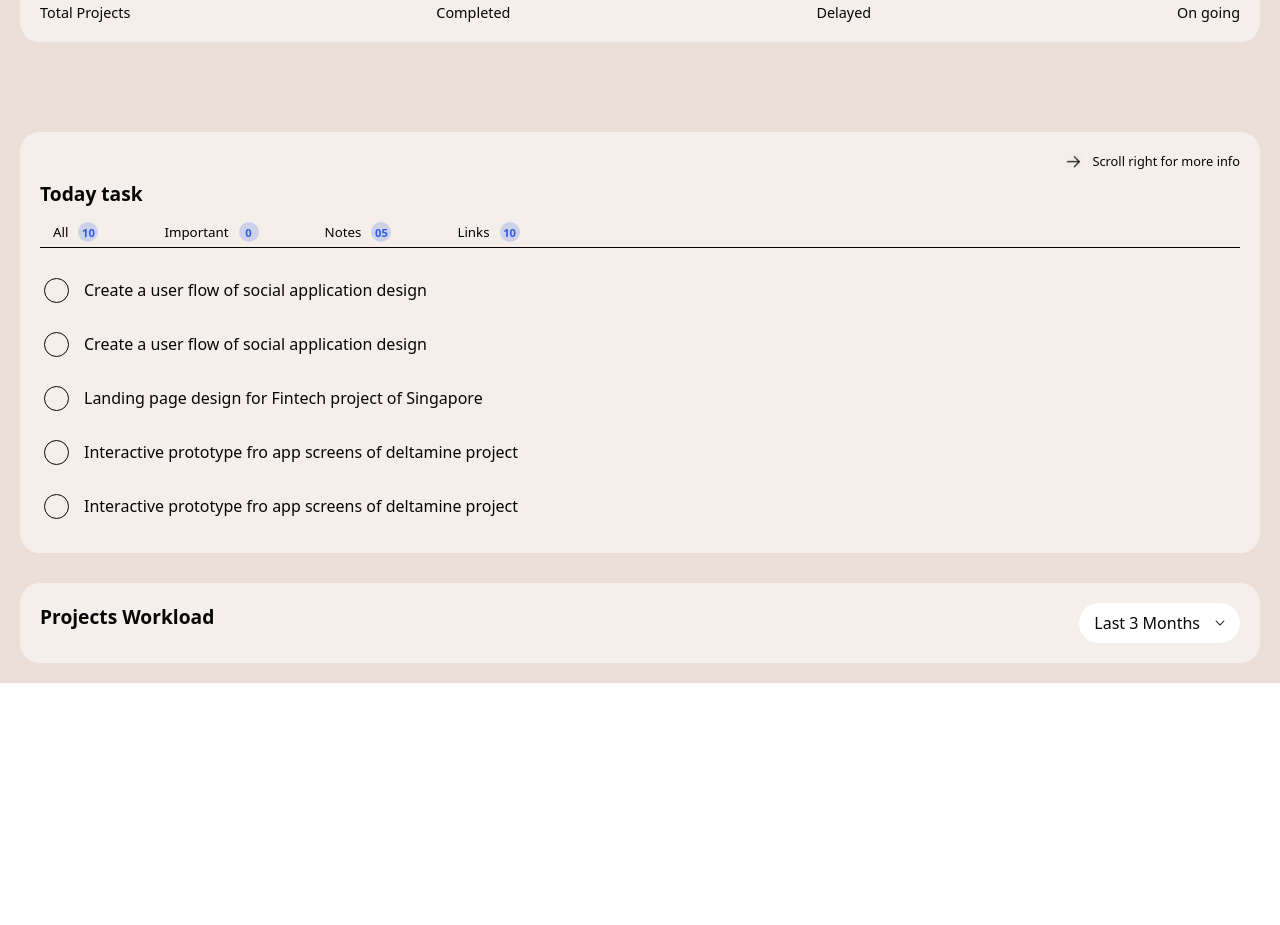
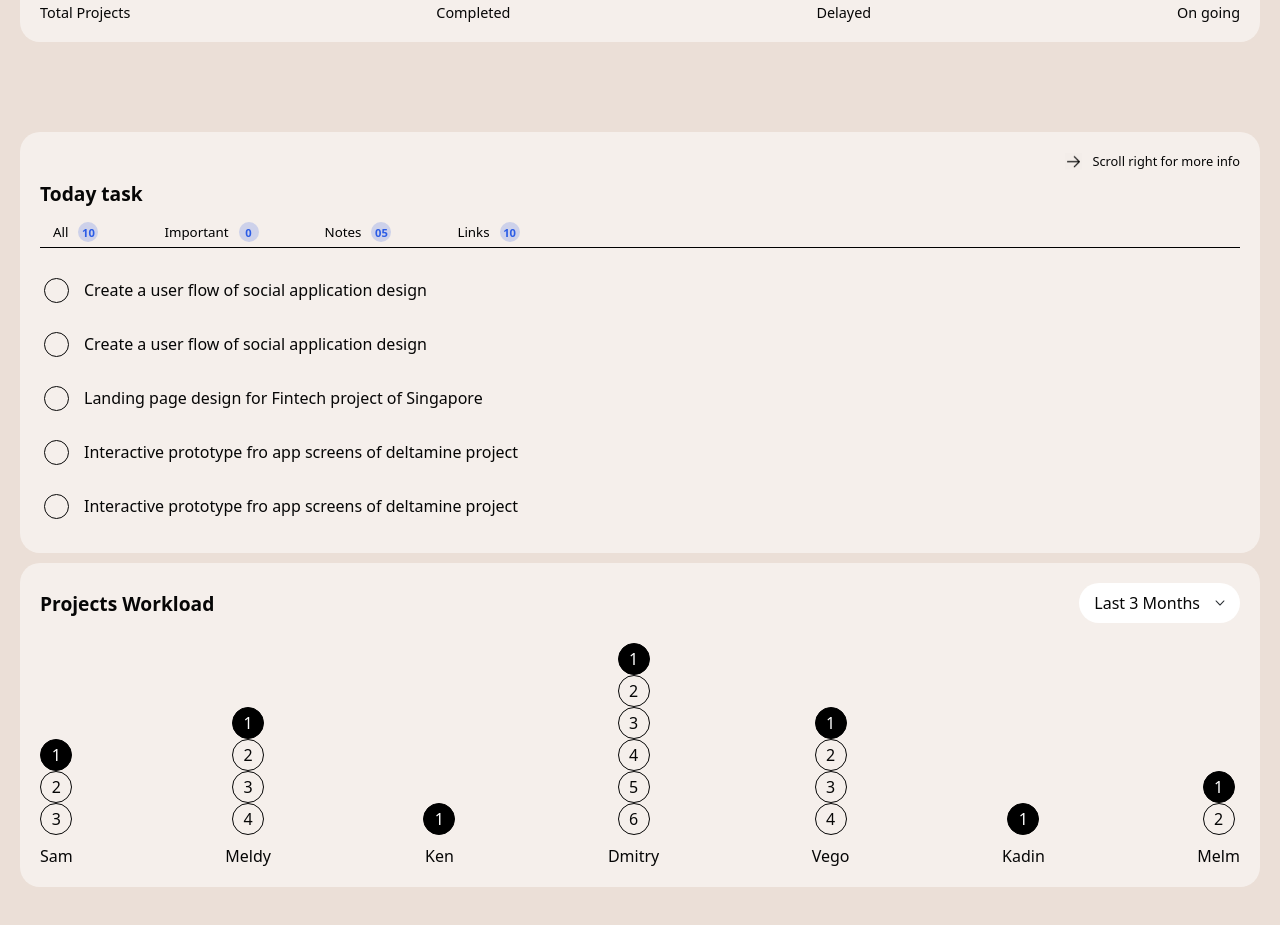
Before and after one commit to vibe-coder/promage-dashboard-main, a React (Create React App) app in the folder promage-dashboard/: page / in a window 1280 px wide. Shown: the part 1463-2388 px from the top of the page. Before the commit the page ends 2146 px from the top, so only its background shows below. Built offline with nearby package versions, Linux system fonts and the light colour scheme.

Commit message:
styling task section

```diff
--- a/promage-dashboard/src/Dashboard-Components/Header.jsx
+++ b/promage-dashboard/src/Dashboard-Components/Header.jsx
@@ -1,6 +1,7 @@
 import React from 'react'
 import "./SCSS/Header.scss"
 import user from "../Images/ME.jpg"
+import arrowDown from "../Images/arrow-down.svg"
 
 
 function Header() {
@@ -21,7 +22,7 @@ function Header() {
           </div>
 
           <div className='arrow'>
-            .
+            <img src={arrowDown} alt="Arrow Down Icon"/>
           </div>
         </div>
       </div>
--- a/promage-dashboard/src/Dashboard-Components/SCSS/Compnent-Container.scss
+++ b/promage-dashboard/src/Dashboard-Components/SCSS/Compnent-Container.scss
@@ -11,5 +11,6 @@ body{
   .component-container{
     background-color: #EBDFD7;
     padding: 20px;
+    padding-bottom: 100px;
   }
 }
--- a/promage-dashboard/src/Dashboard-Components/SCSS/Project-Summary.scss
+++ b/promage-dashboard/src/Dashboard-Components/SCSS/Project-Summary.scss
@@ -91,7 +91,7 @@
         // ********************************** Project Summary Body
 
         .summary-body{
-          overflow: hidden;
+          // overflow: hidden;
           width: 200vw;
           // background-color: blue;
 
--- a/promage-dashboard/src/Dashboard-Components/SCSS/Task.scss
+++ b/promage-dashboard/src/Dashboard-Components/SCSS/Task.scss
@@ -10,7 +10,7 @@ body{
     // background-color: red;
     display: flex;
     flex-direction: column;
-    gap: 30px;
+    gap: 10px;
 
     // * DAILY TASK
 
@@ -134,19 +134,26 @@ body{
           }
         }
       }
+
+      .task-wrapper::-webkit-scrollbar{
+        display: none;
+      }
     }
 
 
     // ** PROJECTS WORKLOAD
 
-    .projects-workload-wrapper{
+    .project-workload-wrapper{
       background-color: rgba(255, 255, 255, .5);
       padding: 20px;
       border-radius: 20px;
 
-      .projects-workload-header{
+      .project-workload-header{
         display: flex;
         justify-content: space-between;
+        align-items: center;
+        margin-bottom: 20px;
+
         h3{
           font-size: 1.2rem;
           font-weight: 600;
@@ -166,9 +173,43 @@ body{
           gap: 15px;
         }
       }
-    }
+
+      .project-workload-body{
+        display: flex;
+        justify-content: space-between;
+
+        .user{
+          display: flex;
+          flex-direction: column;
+          align-items: center;
+          justify-content: flex-end;
+
+          div{
+            border: solid 1.2px;
+            width: 30px;
+            height: 30px;
+            display: flex;
+            justify-content: center;
+            align-items: center;
+            border-radius: 20px;
+            font-family: system-ui, -apple-system, BlinkMacSystemFont, 'Segoe UI', Roboto, Oxygen, Ubuntu, Cantarell, 'Open Sans', 'Helvetica Neue', sans-serif;
+            font-weight: 200;
+          }
+
+          div:nth-child(1){
+            background-color: #000000;
+            color: #ffffff;
+            border-color: #000000;
+          }
 
 
-
+          h4{
+            margin: 0;
+            margin-top: 10px;
+            font-weight: 200;
+          }
+        }
+      }
+    }
   }
 }
--- a/promage-dashboard/src/Dashboard-Components/Task.jsx
+++ b/promage-dashboard/src/Dashboard-Components/Task.jsx
@@ -70,13 +70,71 @@ function Task() {
 
       {/* Projects Workload */}
 
-      <div className="projects-workload-wrapper">
-        <div className="projects-workload-header">
+      <div className="project-workload-wrapper">
+
+        {/* Projects Workload Header */}
+
+        <div className="project-workload-header">
           <h3>Projects Workload</h3>
           <div>
             Last 3 Months
             <img src={arrowDown} alt="Arrow Down Icon"/>
           </div>
+        </div>
+
+        {/* Projects Worload Body */}
+
+        <div className='project-workload-body'>
+
+          <div className='user'>
+            <div className='figure'>1</div>
+            <div className='figure'>2</div>
+            <div className='figure'>3</div>
+            <h4>Sam</h4>
+          </div>
+
+          <div className='user'>
+            <div className='figure'>1</div>
+            <div className='figure'>2</div>
+            <div className='figure'>3</div>
+            <div className='figure'>4</div>
+            <h4>Meldy</h4>
+          </div>
+
+          <div className='user'>
+            <div className='figure'>1</div>
+            <h4>Ken</h4>
+          </div>
+
+          <div className='user'>
+            <div className='figure'>1</div>
+            <div className='figure'>2</div>
+            <div className='figure'>3</div>
+            <div className='figure'>4</div>
+            <div className='figure'>5</div>
+            <div className='figure'>6</div>
+            <h4>Dmitry</h4>
+          </div>
+
+          <div className='user'>
+            <div className='figure'>1</div>
+            <div className='figure'>2</div>
+            <div className='figure'>3</div>
+            <div className='figure'>4</div>
+            <h4>Vego</h4>
+          </div>
+
+          <div className='user'>
+            <div className='figure'>1</div>
+            <h4>Kadin</h4>
+          </div>
+
+          <div className='user'>
+            <div className='figure'>1</div>
+            <div className='figure'>2</div>
+            <h4>Melm</h4>
+          </div>
+
         </div>
       </div>
 
```
